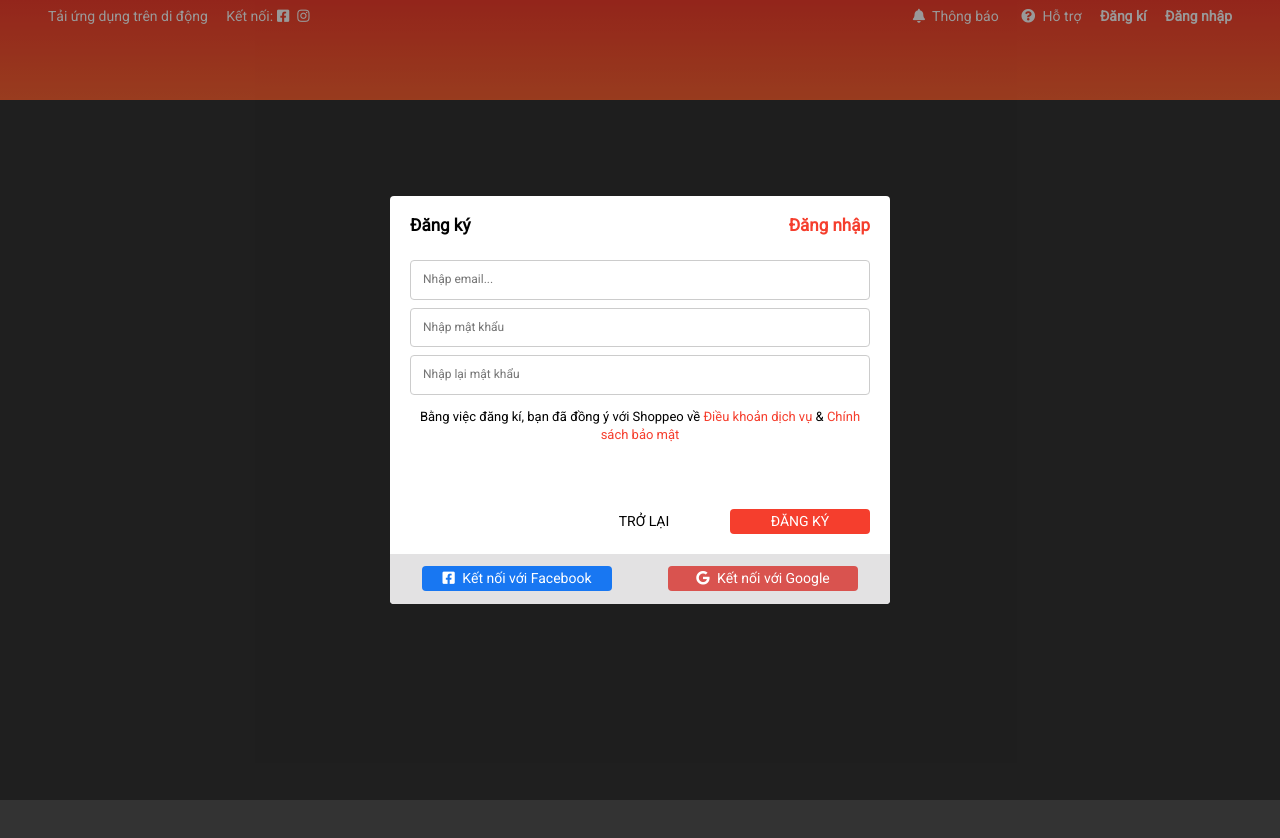
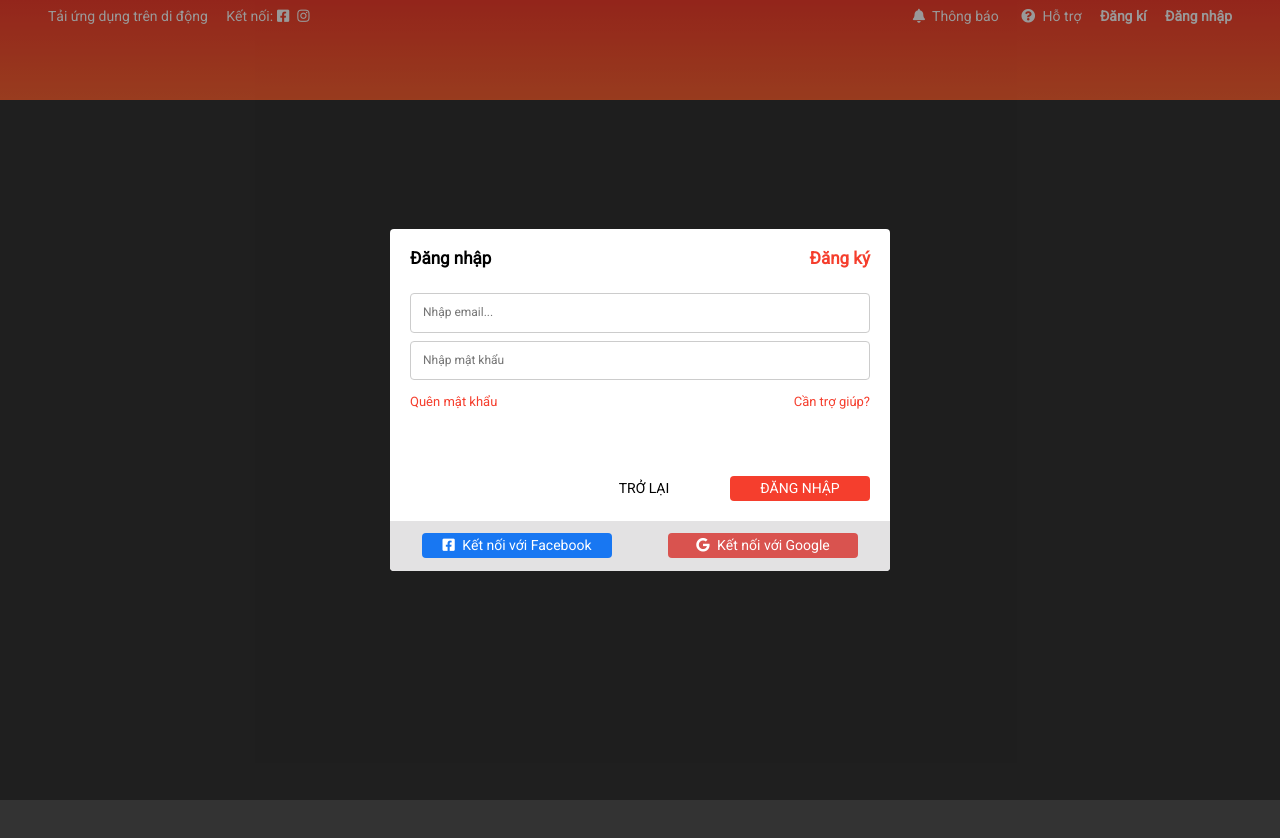
Before and after one commit to lhhtri2811/Shoppeo, a plain HTML site: page index.html in a window 1280 px wide. Shown: the top 838 px of the page. Drawn offline with nearby package versions, Linux system fonts and the light colour scheme.

Commit message:
Create Login form

```diff
--- a/assets/css/main.css
+++ b/assets/css/main.css
@@ -259,17 +259,17 @@
     margin-top: 8px;
 }
 
-.auth-form__policy {
+.auth-form__text {
     margin-top: 8px;
     font-size: 1.3rem;
     line-height: 1.4;
 }
 
-.auth-form__policy-text {
+.auth-form__policy {
     text-align: center;
 }
 
-.auth-form__policy-link {
+.auth-form__link {
     text-decoration: none;
     color: var(--primary-color);
 }
@@ -316,6 +316,11 @@
     background-color: #D9534F;
 }
 
+.auth-form__help {
+    display: flex;
+    justify-content: space-between;
+}
+
 
 
 
--- a/index.html
+++ b/index.html
@@ -134,8 +134,9 @@
     <div class="modal">
         <div class="modal__overlay"></div>
         <div class="modal__body">
-            <!-- authen form -->
-            <div class="auth-form">
+
+            <!-- Register form -->
+            <!-- <div class="auth-form">
                 <div class="auth-form__body">
                     <div class="auth-form__header">
                         <span class="auth-form__heading text-bold">Đăng ký</span>
@@ -147,11 +148,11 @@
                             <input type="password" class="auth-form__input" required placeholder="Nhập mật khẩu">
                             <input type="password" class="auth-form__input" required placeholder="Nhập lại mật khẩu">
                         </form>
-                        <div class="auth-form__policy">
-                            <p class="auth-form__policy-text">
+                        <div class="auth-form__text">
+                            <p class="auth-form__policy">
                                 Bằng việc đăng kí, bạn đã đồng ý với Shoppeo về
-                                <a href="" class="auth-form__policy-link">Điều khoản dịch vụ</a> &
-                                <a href="" class="auth-form__policy-link">Chính sách bảo mật</a>
+                                <a href="" class="auth-form__link">Điều khoản dịch vụ</a> &
+                                <a href="" class="auth-form__link">Chính sách bảo mật</a>
                             </p>
                         </div>
                         <div class="auth-form__control">
@@ -170,7 +171,44 @@
                         Kết nối với Google
                     </a>
                 </div>
+            </div> -->
+
+            <!-- Login form -->
+            <div class="auth-form">
+                <div class="auth-form__body">
+                    <div class="auth-form__header">
+                        <span class="auth-form__heading text-bold">Đăng nhập</span>
+                        <a href="#" class="auth-form__switch-btn text-bold">Đăng ký</a>
+                    </div>
+                    <div class="auth-form__form">
+                        <form class="auth-form__group" action="">
+                            <input type="email" class="auth-form__input" required placeholder="Nhập email...">
+                            <input type="password" class="auth-form__input" required placeholder="Nhập mật khẩu">
+                        </form>
+                        <div class="auth-form__text">
+                            <p class="auth-form__help">
+                                <a href="" class="auth-form__link">Quên mật khẩu</a>
+                                <a href="" class="auth-form__link">Cần trợ  giúp?</a>
+                            </p>
+                        </div>
+                        <div class="auth-form__control">
+                            <a href="" class="btn btn-back">TRỞ LẠI</a>
+                            <a href="" class="btn btn-primary">ĐĂNG NHẬP</a>
+                        </div>
+                    </div>
+                </div>
+                <div class="social-connect">
+                    <a href="" class="btn btn-social btn-facebook">
+                        <i class="fab fa-facebook-square"></i>
+                        Kết nối với Facebook
+                    </a>
+                    <a href="" class="btn btn-social btn-google">
+                        <i class="fab fa-google"></i>
+                        Kết nối với Google
+                    </a>
+                </div>
             </div>
+
         </div>
     </div>
 </body>
```
